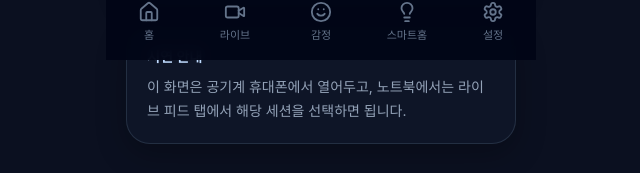
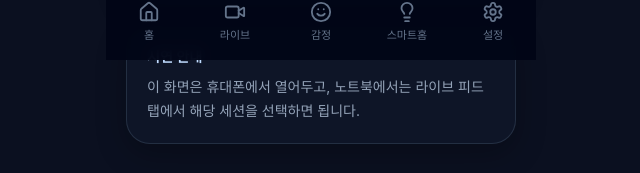
Before and after one commit to ImSChan/baby-monitor, a React (Vite) app in the folder babyeye-web/: page /camera-host in a window 1280 px wide. Shown: the part 740-913 px from the top of the page, without its empty margins (319-959 px from the left). Built offline with nearby package versions, Linux system fonts and the light colour scheme; no server answers.

Commit message:
edit description about homecam. setting

```diff
--- a/babyeye-web/src/pages/CameraHostPage.jsx
+++ b/babyeye-web/src/pages/CameraHostPage.jsx
@@ -254,7 +254,7 @@ function CameraHostPage() {
       <Card>
         <p className='text-sm font-semibold text-blue-200'>시연 안내</p>
         <p className='mt-2 text-sm leading-6 text-slate-400'>
-          이 화면은 공기계 휴대폰에서 열어두고, 노트북에서는 라이브 피드 탭에서 해당 세션을 선택하면 됩니다.
+          이 화면은 휴대폰에서 열어두고, 노트북에서는 라이브 피드 탭에서 해당 세션을 선택하면 됩니다.
         </p>
       </Card>
     </main>
--- a/babyeye-web/src/pages/LivePage.jsx
+++ b/babyeye-web/src/pages/LivePage.jsx
@@ -310,7 +310,7 @@ function LivePage() {
           <div>
             <h2 className='text-lg font-bold'>휴대폰 홈캠 PoC</h2>
             <p className='mt-1 text-sm text-slate-400'>
-              공기계 휴대폰에서 Camera Host 화면을 열고 홈캠을 시작하세요.
+              휴대폰에서 Camera Host 화면을 열고 홈캠을 시작하세요.
             </p>
           </div>
           <Smartphone size={24} className='text-blue-300' />
```
